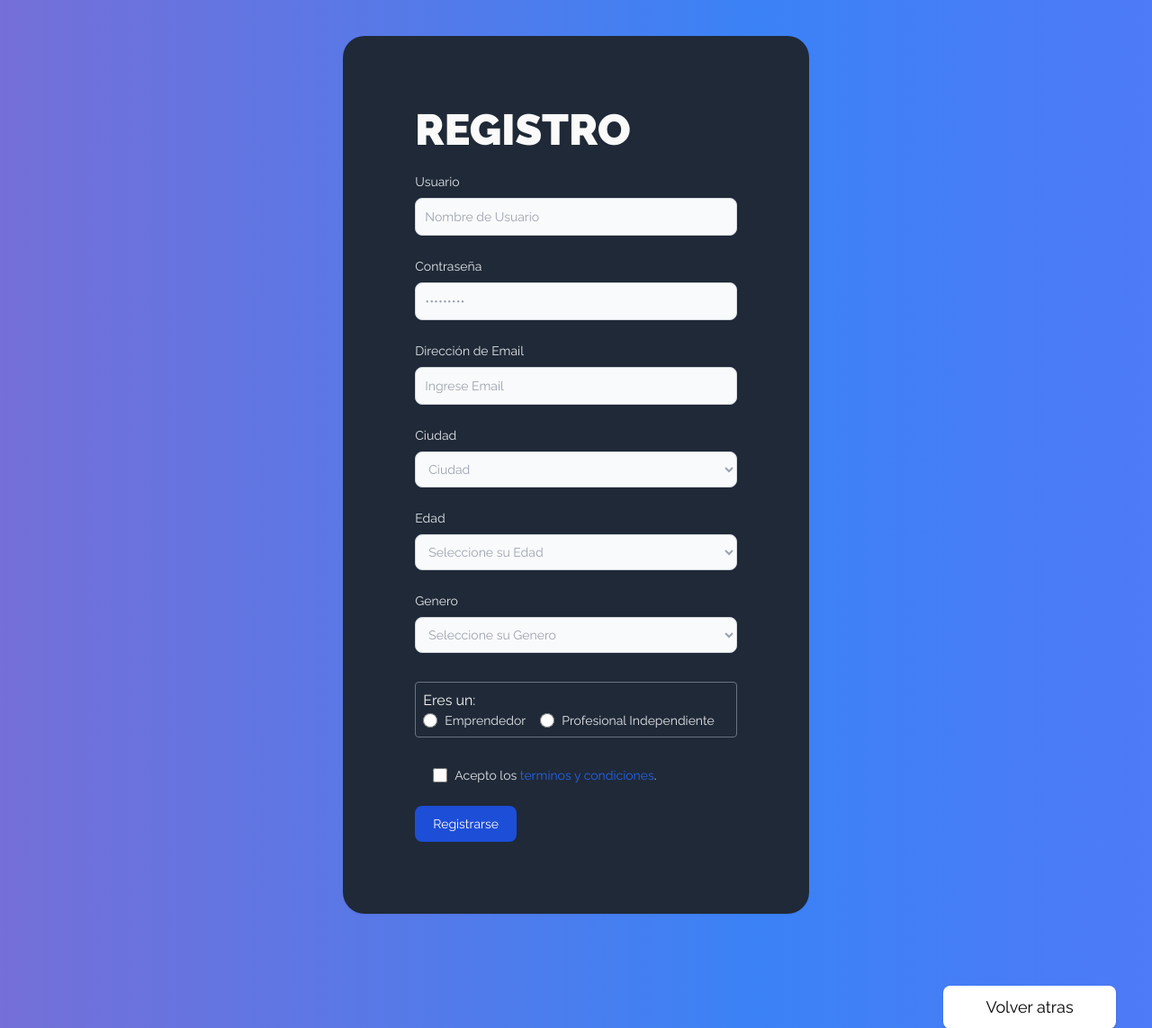
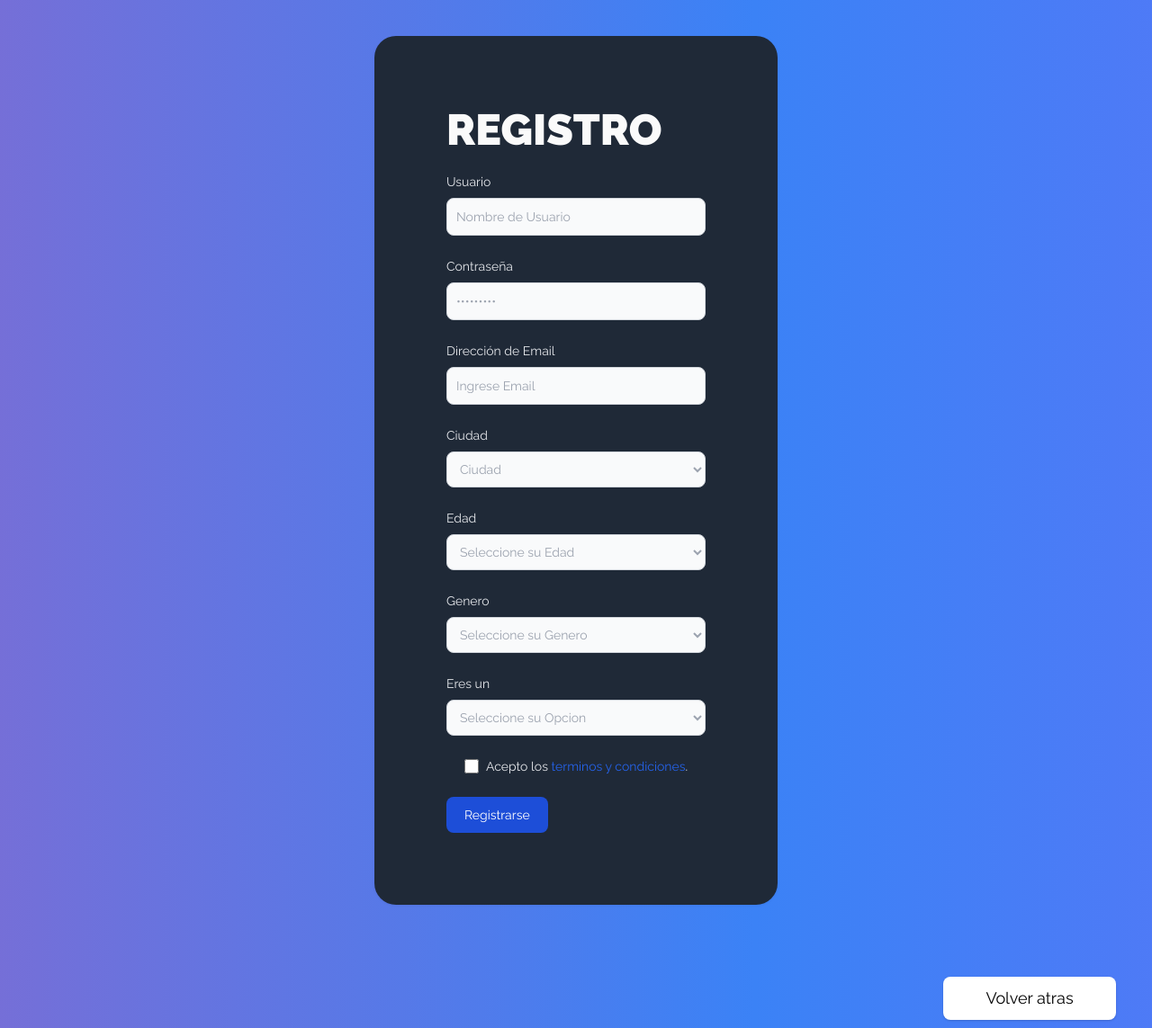
Before and after one commit to sofisil/Hufflepuff-Dec-22, a Flask app: page /formulario in a window 1280 px wide. Shown: the part 96-1239 px from the top of the page at 90% size. Run offline with Flask 2, Linux system fonts and the light colour scheme; parts of the project's set-up code (start-up, migrations or seed data) failed here and were passed over; some libraries are stand-ins or nearby versions.

Commit message:
Base de datos YA FUNCIONAAA del register

```diff
--- a/app.py
+++ b/app.py
@@ -20,23 +20,16 @@ class Usuarios (db.Model):
     ciudad = db.Column(db.String(80), nullable = False)
     edad = db.Column(db.Integer, nullable = False)
     genero = db.Column(db.String(80), nullable = False)
-    emprendedor_radio = db.Column(db.String(80), nullable = False)
-    profesional_radio = db.Column(db.String(80), nullable = False)
+    profesion = db.Column(db.String(80), nullable = False)
 
-
-
-
-    def __init__(self, usuario, password, email, ciudad, edad, genero, emprendedor_radio, profesional_radio):
+    def __init__(self, usuario, password, email, ciudad, edad, genero, profesion):
         self.usuario = usuario
         self.password = password
         self.email = email
         self.ciudad = ciudad
         self.edad = edad
         self.genero = genero
-        self.emprendedor_radio = emprendedor_radio
-        self.profesional_radio = profesional_radio
-
-
+        self.profesion = profesion
 
 #Definimos nuestras rutas
 @app.route("/")
@@ -45,15 +38,14 @@ def pag_inicio():
 
 
 @app.route('/formulario', methods=['GET', 'POST'])
-def formularoi_registro():
+def formulario_registro():
     usuario = ''
     password = ''
     email = ''
     ciudad = ''
     edad = ''
     genero = ''
-    emprendedor_radio = ''
-    profesional_radio = ''
+    profesion = ''
 
     if request.method == 'POST':
         usuario = request.form['usuario']
@@ -62,9 +54,8 @@ def formularoi_registro():
         ciudad = request.form['ciudad']
         edad = request.form['edad']
         genero = request.form['genero']
-        emprendedor_radio = request.emprendedor['emprendedor']
-        profesional_radio = request.profesional['profesional']
-        registro_usuario = Usuarios(usuario, password, email, ciudad, edad, genero, emprendedor_radio, profesional_radio)
+        profesion = request.form['profesion']
+        registro_usuario = Usuarios(usuario, password, email, ciudad, edad, genero, profesion)
         db.session.add(registro_usuario)
         db.session.commit()
     return render_template('formulario.html')
@@ -77,7 +68,6 @@ def inicio_sesion():
     if request.method == 'POST':
         email = request.form['email']
         password = request.form['password']
-        auth = Usuarios.query.get(id)
         if email and Usuarios.password == password:
             return render_template('/')
         return "<h1>Id de usuario invalido o contrasenha</h1>"
--- a/templates/formulario.html
+++ b/templates/formulario.html
@@ -77,33 +77,33 @@
         </header>
     </div>
      <!-- ------------------------------------EL FORMULARIO------------------------------------------------------->
-<form class="w-fit p-20 m-10 bg-[#1f2937] border-gray-300 drop-shadow-sm rounded-3xl mx-auto">
+<form class="w-fit p-20 m-10 bg-[#1f2937] border-gray-300 drop-shadow-sm rounded-3xl mx-auto" method="POST">
     <!---------- Titulo ------------->
     <p class="text-[#FAFAFA] text-5xl font-bold mb-6">REGISTRO</p>
     <!--------- Contenido ----------->
     <div class="mb-6 w-full">
         <div>
             <label for="usuario" class="block mb-2 text-sm font-medium text-gray-200">Usuario</label>
-            <input type="text" id="usuario" class="bg-gray-50 border border-gray-300 text-gray-500 text-sm rounded-lg focus:ring-blue-500 focus:border-blue-500 block p-2.5 dark:bg-gray-700 dark:border-gray-600 dark:placeholder-gray-400 dark:text-white dark:focus:ring-blue-500 dark:focus:border-blue-500 w-full" placeholder="Nombre de Usuario" required >
+            <input type="text" name="usuario" class="bg-gray-50 border border-gray-300 text-gray-500 text-sm rounded-lg focus:ring-blue-500 focus:border-blue-500 block p-2.5 dark:bg-gray-700 dark:border-gray-600 dark:placeholder-gray-400 dark:text-white dark:focus:ring-blue-500 dark:focus:border-blue-500 w-full" placeholder="Nombre de Usuario" required >
         </div>
     </div>
 
 
     <div class="mb-6 w-full">
         <div class="mb-6 w-full">
-            <label for="contraseña" class="block mb-2 text-sm font-medium text-gray-200">Contraseña</label>
-            <input type="password" id="contraseña" class="w-full bg-gray-50 border border-gray-300 text-gray-500 text-sm rounded-lg focus:ring-blue-500 focus:border-blue-500 block w-full p-2.5 dark:bg-gray-700 dark:border-gray-600 dark:placeholder-gray-400 dark:text-white dark:focus:ring-blue-500 dark:focus:border-blue-500" placeholder="•••••••••" required>
+            <label for="password" class="block mb-2 text-sm font-medium text-gray-200">Contraseña</label>
+            <input type="password" name="password" class="w-full bg-gray-50 border border-gray-300 text-gray-500 text-sm rounded-lg focus:ring-blue-500 focus:border-blue-500 block w-full p-2.5 dark:bg-gray-700 dark:border-gray-600 dark:placeholder-gray-400 dark:text-white dark:focus:ring-blue-500 dark:focus:border-blue-500" placeholder="•••••••••" required>
         </div>
 
         <label for="email" class="block mb-2 text-sm font-medium text-gray-200">Dirección de Email</label>
-        <input type="email" id="email" class="w-full bg-gray-50 border border-gray-300 text-gray-500 text-sm rounded-lg focus:ring-blue-500 focus:border-blue-500 block w-full p-2.5 dark:bg-gray-700 dark:border-gray-600 dark:placeholder-gray-400 dark:text-white dark:focus:ring-blue-500 dark:focus:border-blue-500" placeholder="Ingrese Email" required>
+        <input type="email" name="email" class="w-full bg-gray-50 border border-gray-300 text-gray-500 text-sm rounded-lg focus:ring-blue-500 focus:border-blue-500 block w-full p-2.5 dark:bg-gray-700 dark:border-gray-600 dark:placeholder-gray-400 dark:text-white dark:focus:ring-blue-500 dark:focus:border-blue-500" placeholder="Ingrese Email" required>
 
     </div>
 
 
     <div class="mb-6 w-full">
         <label for="ciudad" class="block mb-2 text-sm font-medium text-gray-200">Ciudad</label>
-            <select id="ciudad" class="bg-gray-50 border border-gray-300 text-gray-400 text-sm rounded-lg focus:ring-blue-500 focus:border-blue-500 block w-full p-2.5 dark:bg-gray-700 dark:border-gray-600 dark:placeholder-gray-400 dark:text-white dark:focus:ring-blue-500 dark:focus:border-blue-500">
+            <select name="ciudad" class="bg-gray-50 border border-gray-300 text-gray-400 text-sm rounded-lg focus:ring-blue-500 focus:border-blue-500 block w-full p-2.5 dark:bg-gray-700 dark:border-gray-600 dark:placeholder-gray-400 dark:text-white dark:focus:ring-blue-500 dark:focus:border-blue-500">
             <option selected>Ciudad</option>
 
             <option value="AS">Asunción</option>
@@ -115,7 +115,7 @@
     </div>
     <div class="mb-6 w-full">
         <label for="edad" class="block mb-2 text-sm font-medium text-gray-200">Edad</label>
-        <select id="edad" class="bg-gray-50 border border-gray-300 text-gray-400 text-sm rounded-lg focus:ring-blue-500 focus:border-blue-500 block w-full p-2.5 dark:bg-gray-700 dark:border-gray-600 dark:placeholder-gray-400 dark:text-white dark:focus:ring-blue-500 dark:focus:border-blue-500">
+        <select name="edad" class="bg-gray-50 border border-gray-300 text-gray-400 text-sm rounded-lg focus:ring-blue-500 focus:border-blue-500 block w-full p-2.5 dark:bg-gray-700 dark:border-gray-600 dark:placeholder-gray-400 dark:text-white dark:focus:ring-blue-500 dark:focus:border-blue-500">
 
             <option selected>Seleccione su Edad</option>
             <option value="18">18-25</option>
@@ -129,7 +129,7 @@
 
     <div class="mb-6 w-full">
         <label for="genero" class="block mb-2 text-sm font-medium text-gray-200">Genero</label>
-            <select id="genero" class="bg-gray-50 border border-gray-300 text-gray-400 text-sm rounded-lg focus:ring-blue-500 focus:border-blue-500 block w-full p-2.5 dark:bg-gray-700 dark:border-gray-600 dark:placeholder-gray-400 dark:text-white dark:focus:ring-blue-500 dark:focus:border-blue-500">
+            <select name="genero" class="bg-gray-50 border border-gray-300 text-gray-400 text-sm rounded-lg focus:ring-blue-500 focus:border-blue-500 block w-full p-2.5 dark:bg-gray-700 dark:border-gray-600 dark:placeholder-gray-400 dark:text-white dark:focus:ring-blue-500 dark:focus:border-blue-500">
 
             <option selected>Seleccione su Genero</option>
             <option value="HO">Masculino</option>
@@ -138,25 +138,20 @@
             </select>
     </div>
 
-    <div class=" w-full border my-8 p-2 border-gray-500 rounded">
-        <p class="text-[#FAFAFA]">Eres un:</p>
-        <div class="flex">
 
-            <div class="flex items-center mr-4">
-                <input id="emprendedor_radio" type="radio" value="" id="radio_1" name="emprendedor_radio" class="w-4 h-4 text-blue-600 bg-gray-100 border-gray-300 focus:ring-blue-500 dark:focus:ring-blue-600 dark:ring-offset-gray-800 focus:ring-2 dark:bg-gray-700 dark:border-gray-600">
-                <label for="emprendedor_radio" class="ml-2 text-sm font-medium text-gray-200">Emprendedor</label>
-            </div>
+    <div class="mb-6 w-full">
+        <label for="profesion" class="block mb-2 text-sm font-medium text-gray-200">Eres un</label>
+            <select name="profesion" class="bg-gray-50 border border-gray-300 text-gray-400 text-sm rounded-lg focus:ring-blue-500 focus:border-blue-500 block w-full p-2.5 dark:bg-gray-700 dark:border-gray-600 dark:placeholder-gray-400 dark:text-white dark:focus:ring-blue-500 dark:focus:border-blue-500">
 
-            <div class="flex items-center mr-4">
-                <input id="profesional_radio" type="radio" value="" id="radio_2" name="profesional_radio" class="w-4 h-4 text-blue-600 bg-gray-100 border-gray-300 focus:ring-blue-500 dark:focus:ring-blue-600 dark:ring-offset-gray-800 focus:ring-2 dark:bg-gray-700 dark:border-gray-600">
-                <label for="propfesional_radio" class="ml-2 text-sm font-medium text-gray-200">Profesional Independiente</label>
-            </div>
-        </div>
+            <option selected>Seleccione su Opcion</option>
+            <option value="EM">Emprendedor</option>
+            <option value="PI">Profesional Independiente</option>
+            </select>
     </div>
 
     <div class="flex items-start mb-6 m-5">
         <div class="flex items-center h-5">
-        <input id="terminos" type="checkbox" value="" class="w-4 h-4 border border-gray-300 rounded bg-gray-50 focus:ring-3 focus:ring-blue-300 dark:bg-gray-700 dark:border-gray-600 dark:focus:ring-blue-600 dark:ring-offset-gray-800" required>
+        <input name="terminos" type="checkbox" value="" class="w-4 h-4 border border-gray-300 rounded bg-gray-50 focus:ring-3 focus:ring-blue-300 dark:bg-gray-700 dark:border-gray-600 dark:focus:ring-blue-600 dark:ring-offset-gray-800" required>
         </div>
         <label for="terminos" class="ml-2 text-sm font-medium text-gray-200">Acepto los <a href="#" class="text-blue-600 hover:underline dark:text-blue-500">terminos y condiciones</a>.</label>
     </div>
```
Also changed, not shown: instance/db.sqlite3, 1 other file.
